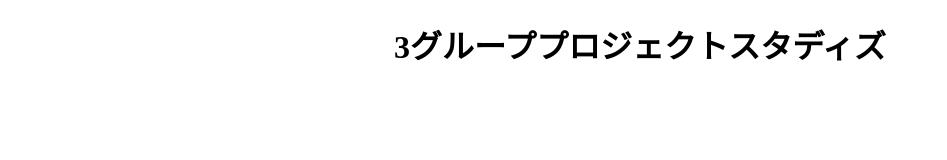
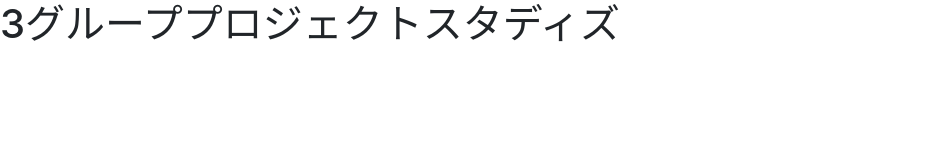
Before and after one commit to mbzos45/3G_Project_Studys, a plain HTML site: page index.html in a window 1280 px wide. Shown: the whole page, without its empty margins (0-947 px from the left). Drawn offline with nearby package versions, Linux system fonts and the light colour scheme.

Commit message:
add bootstrap frameworks

```diff
--- a/index.html
+++ b/index.html
@@ -3,10 +3,17 @@
 <head>
     <meta http-equiv="content-type" charset="UTF-8">
     <meta name="robots" content="noindex , nofollow"/>
+    <meta name="viewport" content="width=device-width, initial-scale=1, shrink-to-fit=no">
+    <!-- Bootstrap CSS -->
+    <link rel="stylesheet" href="https://stackpath.bootstrapcdn.com/bootstrap/4.3.1/css/bootstrap.min.css" integrity="sha384-ggOyR0iXCbMQv3Xipma34MD+dH/1fQ784/j6cY/iJTQUOhcWr7x9JvoRxT2MZw1T" crossorigin="anonymous">
+
     <title>プロジェクトスタディーズ</title>
-    <link rel="stylesheet" type="text/css" href="style.css">
 </head>
 <body>
-    <div><h1 class="center">3グループプロジェクトスタディズ</h1></div>
+    <div><h1>3グループプロジェクトスタディズ</h1></div>
+    <!--bootstrap javascript Write on top of this comment -->
+    <script src="https://code.jquery.com/jquery-3.3.1.slim.min.js" integrity="sha384-q8i/X+965DzO0rT7abK41JStQIAqVgRVzpbzo5smXKp4YfRvH+8abtTE1Pi6jizo" crossorigin="anonymous"></script>
+    <script src="https://cdnjs.cloudflare.com/ajax/libs/popper.js/1.14.7/umd/popper.min.js" integrity="sha384-UO2eT0CpHqdSJQ6hJty5KVphtPhzWj9WO1clHTMGa3JDZwrnQq4sF86dIHNDz0W1" crossorigin="anonymous"></script>
+    <script src="https://stackpath.bootstrapcdn.com/bootstrap/4.3.1/js/bootstrap.min.js" integrity="sha384-JjSmVgyd0p3pXB1rRibZUAYoIIy6OrQ6VrjIEaFf/nJGzIxFDsf4x0xIM+B07jRM" crossorigin="anonymous"></script>
 </body>
 </html>
--- a/style.css
+++ /dev/null
@@ -1,3 +0,0 @@
-.center {
-    text-align: center;
-}
```
